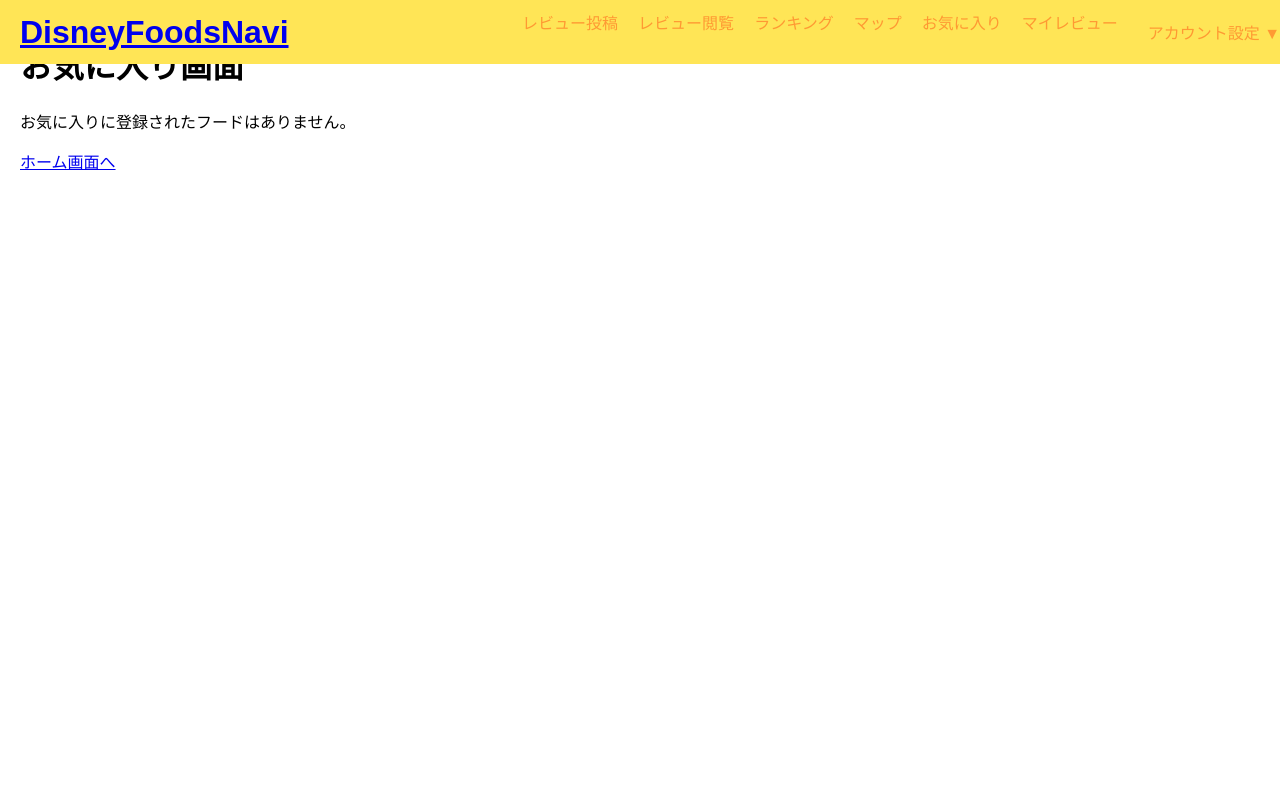
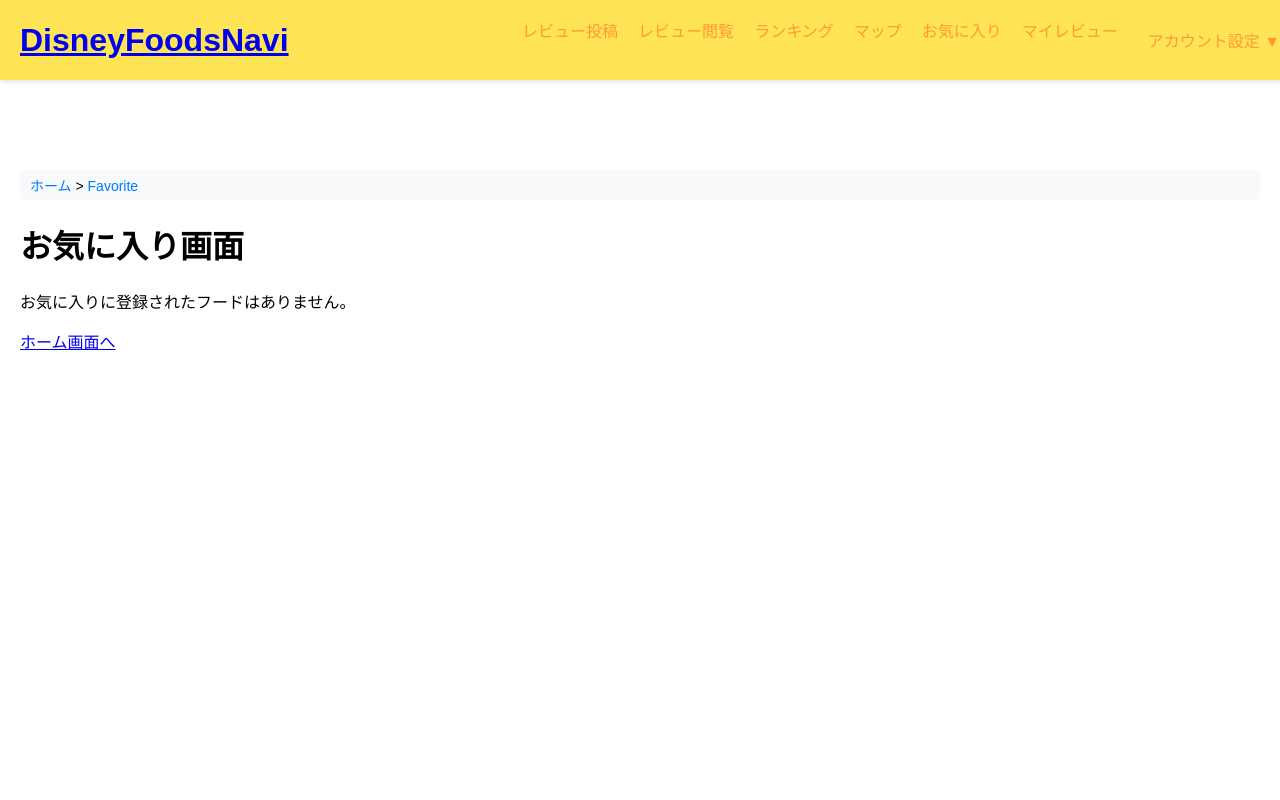
Before and after one commit to MutsukiIshido/DisneyFoodsNavi, a Django app: page /favorite/ in a window 1280 px wide. Run offline with Django 5.2, Linux system fonts and the light colour scheme; the visitor is signed in with stand-in values (Sample User, id 1); data that the repository does not hold is empty.

Commit message:
ぱんくずリストの追加

```diff
--- a/DisneyFoodsNavi/DisneyFoodsNavi/settings.py
+++ b/DisneyFoodsNavi/DisneyFoodsNavi/settings.py
@@ -64,6 +64,7 @@ TEMPLATES = [
                 'django.template.context_processors.request',
                 'django.contrib.auth.context_processors.auth',
                 'django.contrib.messages.context_processors.messages',
+                'app.context_processors.breadcrumbs_context',
             ],
         },
     },
--- /dev/null
+++ b/DisneyFoodsNavi/app/context_processors.py
@@ -0,0 +1,10 @@
+def breadcrumbs_context(request):
+    path = request.path.strip('/').split('/')
+    breadcrumbs = []
+    url = "/"
+
+    for segment in path:
+        url += segment + "/"
+        breadcrumbs.append({"name": segment.capitalize(), "url": url})
+
+    return {"breadcrumbs": breadcrumbs}
--- a/DisneyFoodsNavi/app/static/style.css
+++ b/DisneyFoodsNavi/app/static/style.css
@@ -1,9 +1,14 @@
 /* myapp/static/styles.css */
+* {
+    box-sizing: content-box;
+}
+
 body {
     font-family: Arial, sans-serif;
     margin: 0;
     padding: 0;
     height: 500px;
+    padding-top: 60px;
 }
 
 html {
@@ -22,7 +27,9 @@ header {
     top: 0;
     left: 0;
     width: 100%;
-    z-index: 1000;
+    height: 60px;  /* ヘッダーの高さを適宜調整 */
+    z-index: 1000; /* 他の要素より全面に表示 */
+    box-shadow: 0 2px 5px rgba(0,0,0,0.1);  /* 影を追加して視認性アップ */
 }
 
 header .logo h1 {
@@ -51,7 +58,8 @@ header nav ul li a:hover {
 }
 
 main {
-    height: 100%;
+    margin-top: 80px; /* ヘッダーの高さ分だけ下げる */
+    height: 40%;
     padding: 20px;
 }
 
@@ -112,3 +120,24 @@ main {
     display: block;
     z-index: 1;
 }
+
+
+.breadcrumb {
+    margin-top: 20px;
+    font-size: 14px;
+    margin: 10px 0;
+    padding: 5px 10px;
+    background: #f8f9fa;
+    border-radius: 5px;
+    position: relative;
+    z-index: 10;
+}
+
+.breadcrumb a {
+    text-decoration: none;
+    color: #007bff;
+}
+
+.breadcrumb a:hover {
+    text-decoration: underline;
+}
--- a/DisneyFoodsNavi/app/templates/base.html
+++ b/DisneyFoodsNavi/app/templates/base.html
@@ -38,6 +38,7 @@
         </nav>
     </header>
 
+
     {% if messages %}
     <div class="messages">
         {% for message in messages %}
@@ -47,6 +48,13 @@
     {% endif %}
 
     <main>
+        <nav class="breadcrumb">
+            <a href="{% url 'home' %}">ホーム</a>
+            {% for crumb in breadcrumbs %}
+                &gt; <a href="{{ crumb.url }}">{{ crumb.name }}</a>
+            {% endfor %}
+        </nav>
+
         {% block content %} {% endblock %}
     </main>
 
```
Lines whose indentation alone changed are shown as unchanged.
